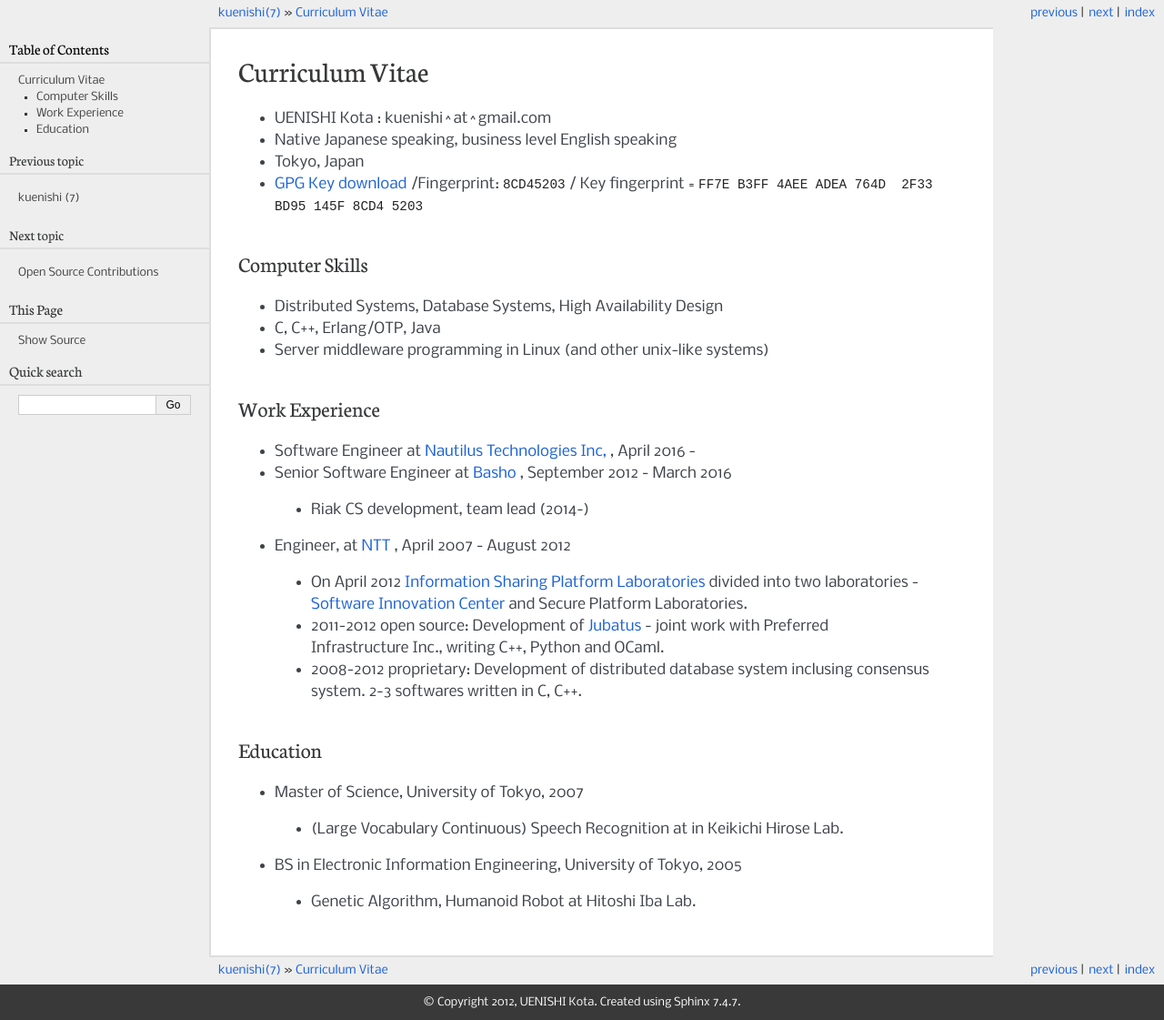
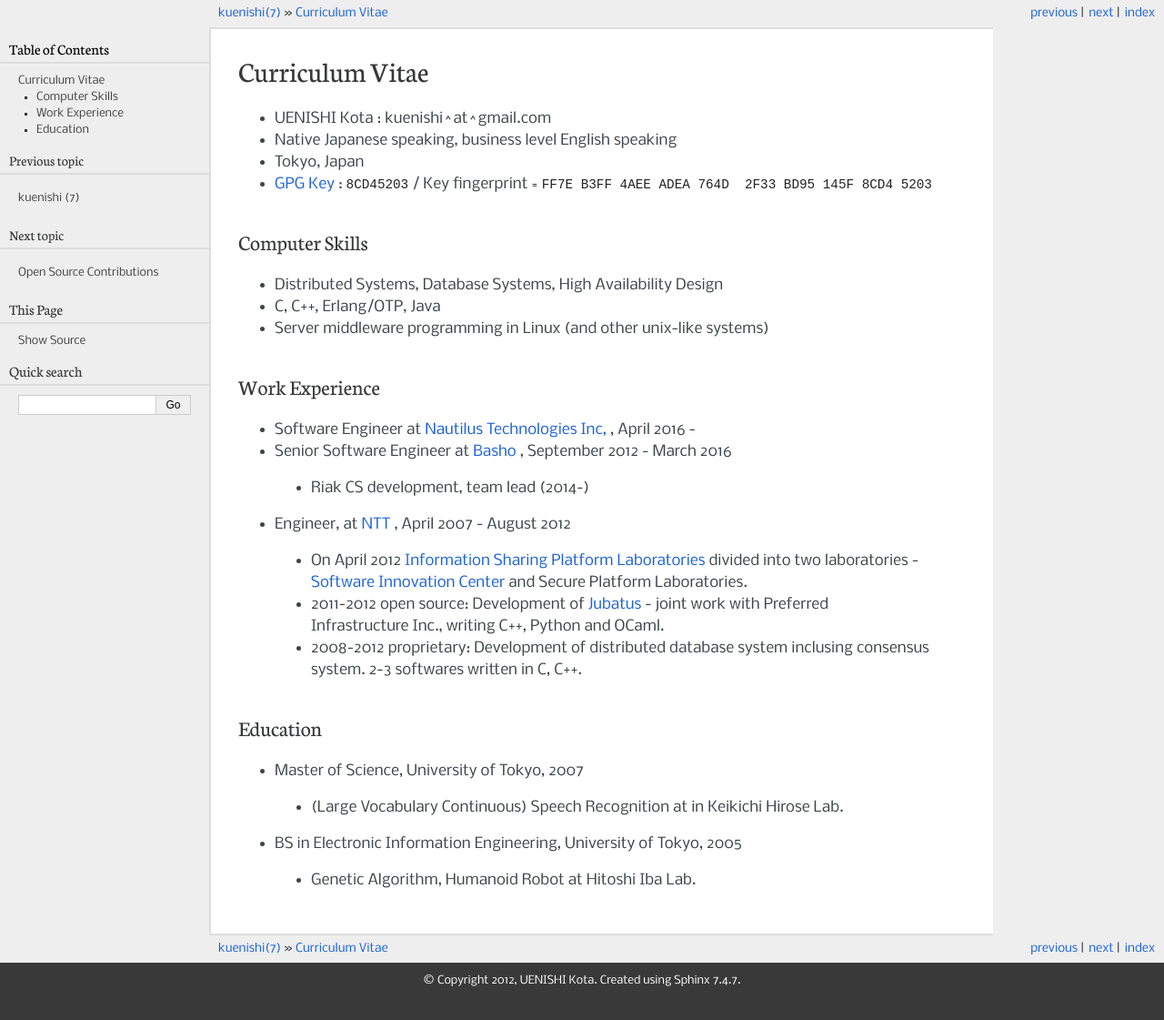
Before and after one commit to kuenishi/mywebsite, a Sphinx documentation site: the page built from source/cv.rst, in a window 1280 px wide. Shown: the whole page at 91% size. Built offline with Sphinx 7.4.7, drawn with Linux system fonts in a browser that asks for light colours; after the commit the page ends 1097 px from its top, so only the background shows below that.

Commit message:
Update
Signed-off-by: UENISHI Kota <kuenishi@gmail.com>

```diff
--- a/source/cv.rst
+++ b/source/cv.rst
@@ -4,7 +4,7 @@
 - UENISHI Kota : kuenishi^at^gmail.com
 - Native Japanese speaking, business level English speaking
 - Tokyo, Japan
-- `GPG Key download <./_static/kuenishi.pub.asc>`_ /Fingerprint: ``8CD45203`` / Key fingerprint = ``FF7E B3FF 4AEE ADEA 764D  2F33 BD95 145F 8CD4 5203``
+- `GPG Key <./_static/kuenishi.pub.asc>`_ : ``8CD45203`` / Key fingerprint = ``FF7E B3FF 4AEE ADEA 764D  2F33 BD95 145F 8CD4 5203``
 
 Computer Skills
 ---------------
```
